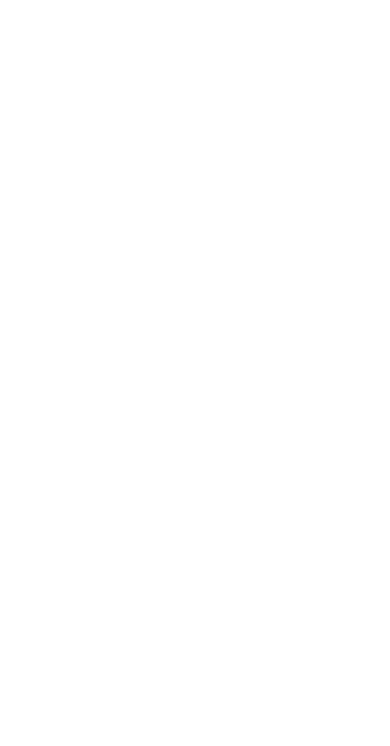
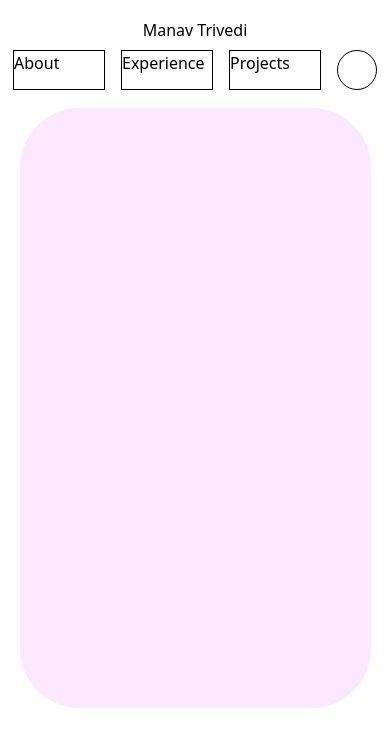
Before and after one commit to ManavTriv/Portfolio, a React (Vite) app in the folder frontend/: page / in a window 390 px wide. Shown: the top 746 px of the page. Built offline with nearby package versions, Linux system fonts and the light colour scheme.

Commit message:
Added responsive design for intro card and navbar elements

```diff
--- a/frontend/src/Home.jsx
+++ b/frontend/src/Home.jsx
@@ -2,7 +2,18 @@
 
 function Home() {
   return (
-    <div className="flex justify-center mt-30">
+    <div>
+      <div className="flex flex-col w-screen justify-center items-center">
+        <div className="xl:h-25 lg:h-25 md:h-25 h-27 w-[90%] 2xl:max-w-[1350px] pl-6 pr-6 flex items-center flex-col place-content-center space-y-2 md:justify-between md:flex-row md:space-y-0">
+          <h1>Manav Trivedi</h1>
+          <div className="flex flex-row space-x-4">
+            <div className="border-1 h-10 w-23">About</div>
+            <div className="border-1 h-10 w-23">Experience</div>
+            <div className="border-1 h-10 w-23">Projects</div>
+            <div className="border-1 size-10 rounded-full"></div>
+          </div>
+        </div>
+      </div>
       <IntroCard />
     </div>
   );
--- a/frontend/src/components/IntroCard.jsx
+++ b/frontend/src/components/IntroCard.jsx
@@ -1,13 +1,7 @@
-import '../styles/introCard.css'
-
 function IntroCard() {
   return (
-    <div className="absolute">
-      <div className='absolute inset-0 justify-center'>
-        <div className='bg-shape1 bg-teal opacity-50 bg-blur'>
-
-        </div>
-      </div>
+    <div className="flex justify-center">
+      <div className="h-150 w-[90%] 2xl:max-w-[1350px] rounded-[60px] bg-fuchsia-100"></div>
     </div>
   );
 }
```
